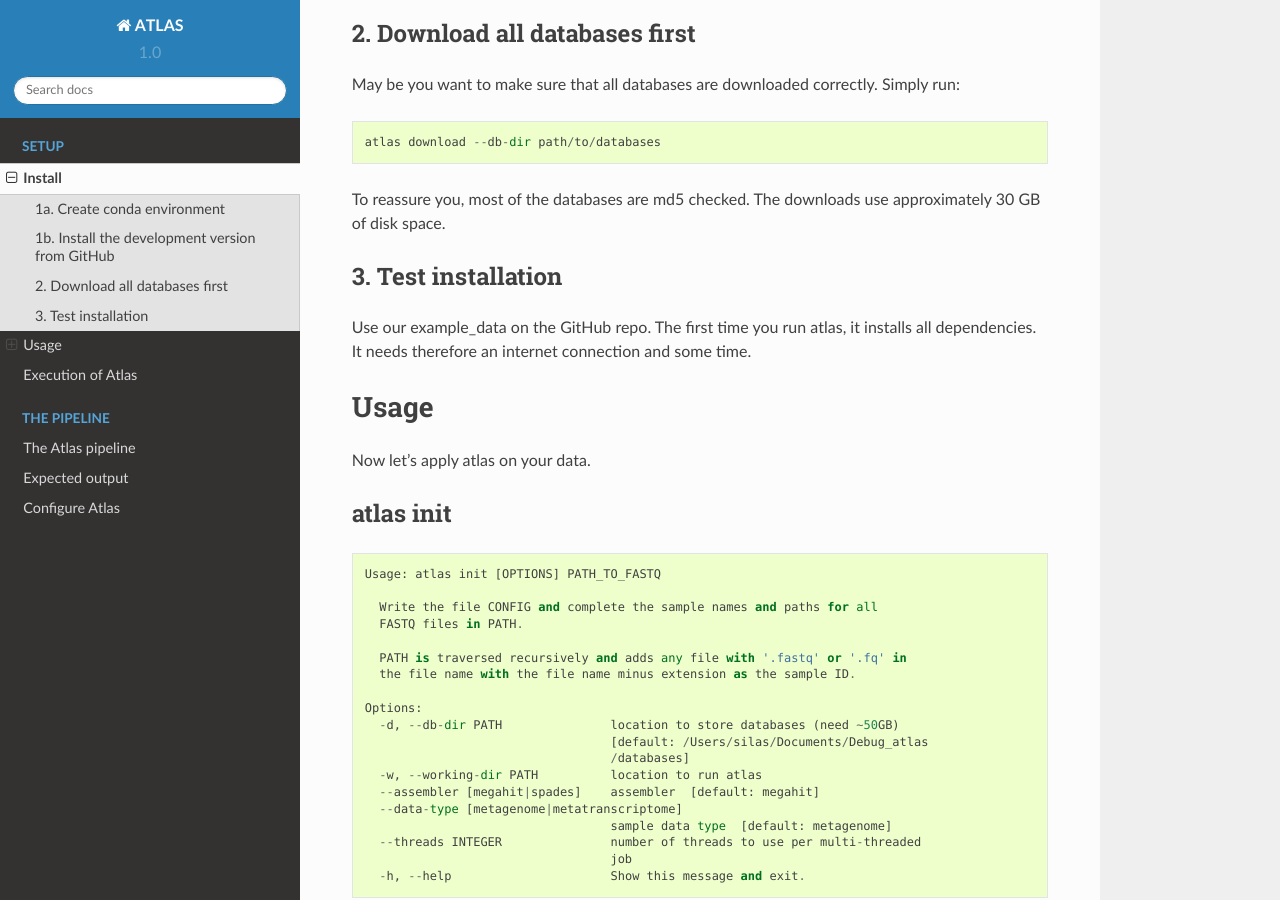
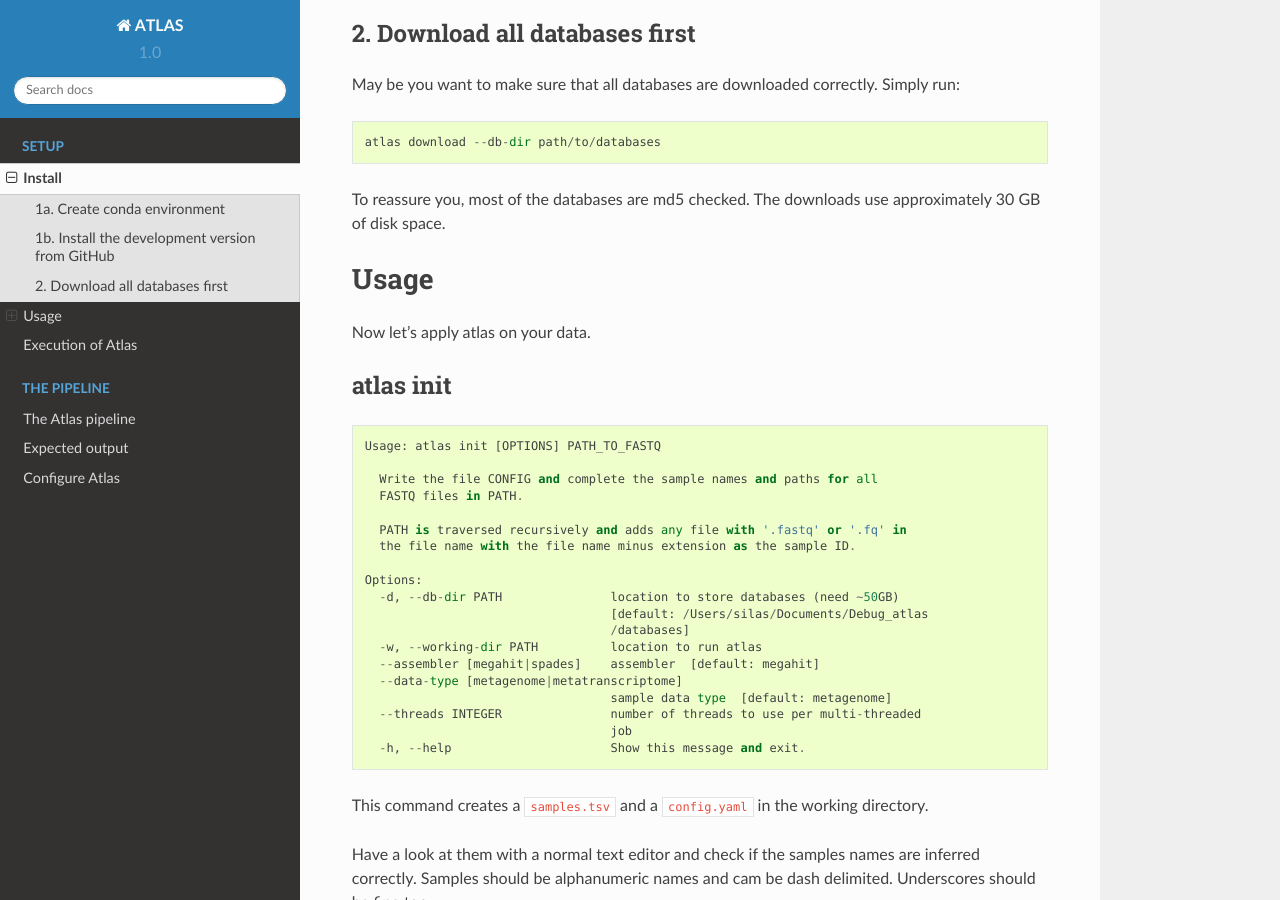
Before and after one commit to metagenome-atlas/atlas, a Sphinx documentation site: the page built from docs/usage/getting_started.rst, in a window 1280 px wide and 900 px high, scrolled down 973 px. Built offline with Sphinx 7.4.7 and the Read the Docs theme 2.0.0, drawn with Linux system fonts in a browser that asks for light colours.

Commit message:
update test and docs, no gene catalog uses genes from Genomes

```diff
--- a/docs/usage/getting_started.rst
+++ b/docs/usage/getting_started.rst
@@ -47,11 +47,11 @@
 
 To reassure you, most of the databases are md5 checked. The downloads use approximately 30 GB of disk space.
 
-3. Test installation
---------------------
-
-Use our example_data on the GitHub repo. The first time you run atlas, it installs all dependencies.
-It needs therefore an internet connection and some time.
+.. 3. Test installation
+.. --------------------
+..
+.. Use our example_data on the GitHub repo. The first time you run atlas, it installs all dependencies.
+.. It needs therefore an internet connection and some time.
 
 Usage
 =====
```
Also changed, not shown: 5 other files.
